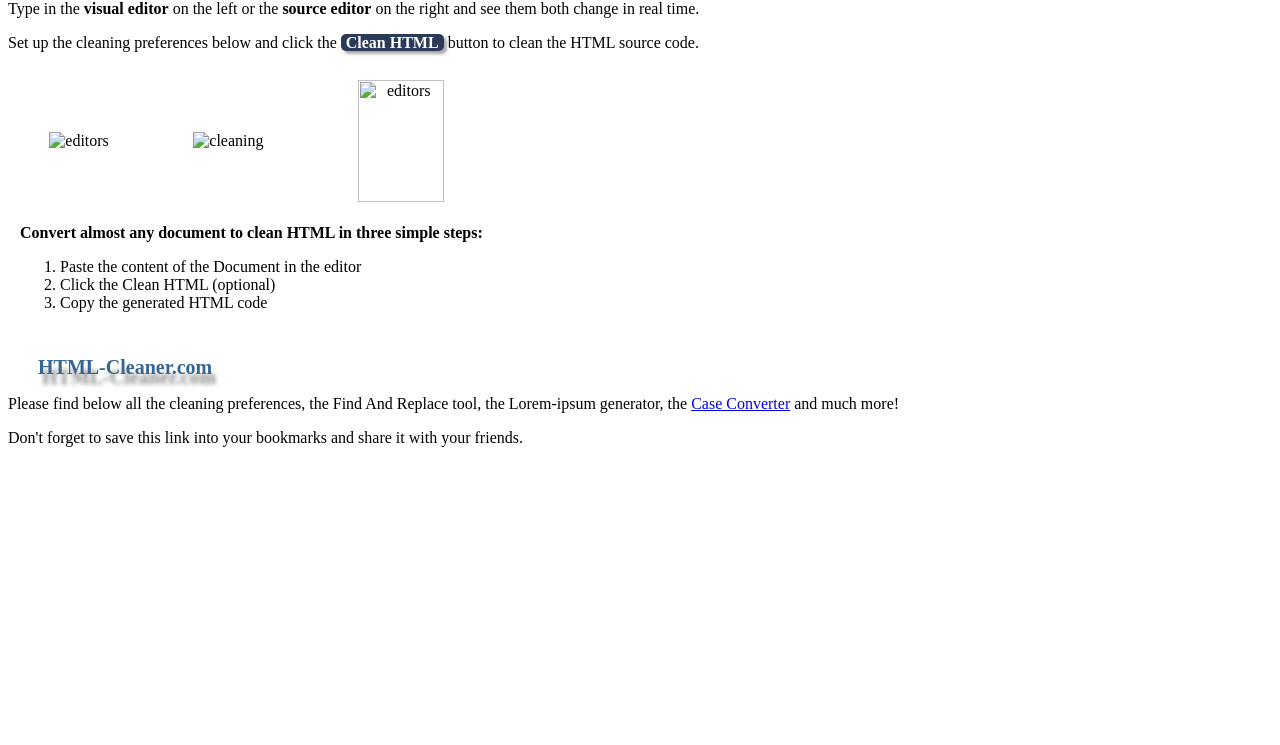
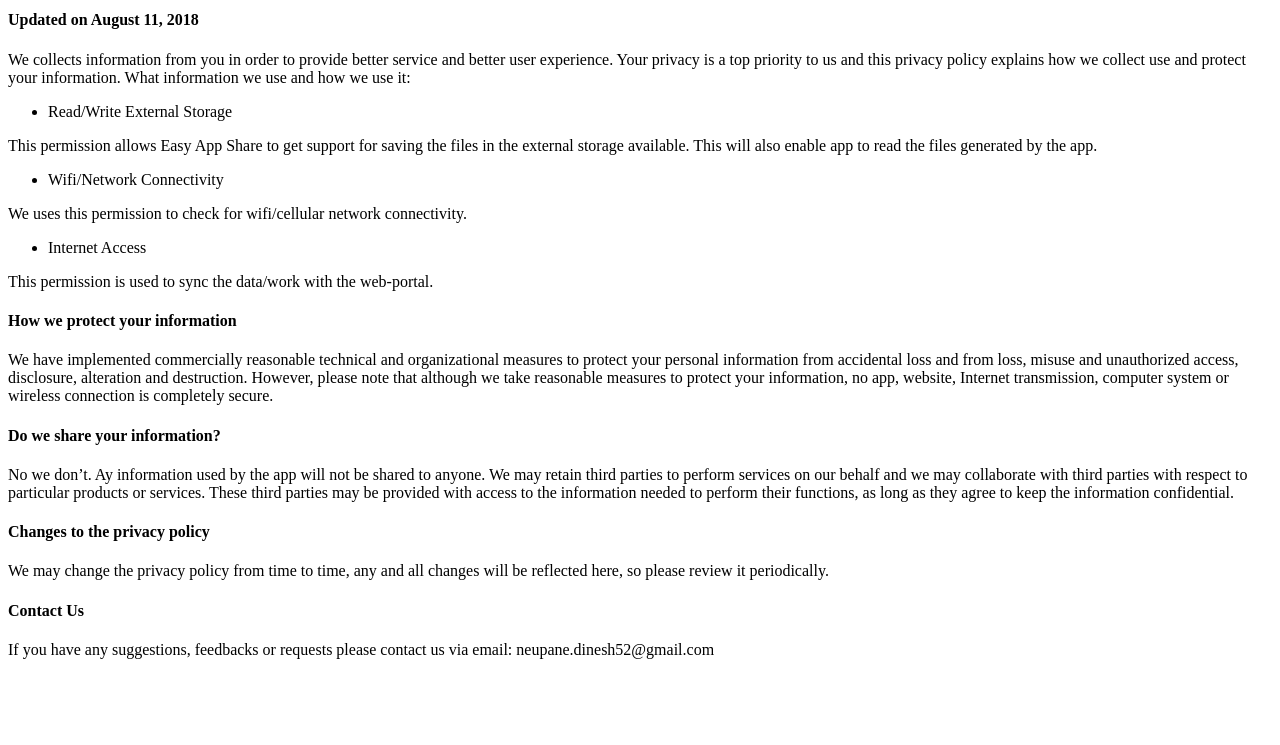
Before and after one commit to DineshNeupane/EasyAppShare, a plain HTML site: page index.html in a window 1280 px wide. Shown: the part 55-800 px from the top of the page. Drawn offline with Linux system fonts and the light colour scheme.

Commit message:
Update index.html

```diff
--- a/index.html
+++ b/index.html
@@ -1,25 +1,81 @@
-<h2><span style="color: #4b67a1;">This is a demo</span> - <span style="color: #008000;">You can edit the text! <img src="/images/smiley.png" alt="laughing" /> &hearts;</span> </h2>
-<p>Type in the <strong>visual editor</strong> on the left or the <strong>source editor</strong> on the right and see them both change in real time.</p>
-<p>Set up the cleaning preferences below and click the <strong style="box-shadow: 3px 3px 3px #aaa; border-radius: 5px; padding: 0 5px; background-color: #2b3a56; color: #fff;"> Clean HTML</strong> button to clean the HTML source code.</p>
-<!--This is just a comment above the table...-->
-<table class="demoTable" cellpadding="10">
-<tbody>
-<tr style="text-align: center;">
-<td><img src="/images/document-editors.png" alt="editors" /></td>
-<td><img src="/images/cleaning-arrow.png" alt="cleaning" /></td>
-<td><img src="/images/clean-html.png" alt="editors" width="86" height="122" /></td>
-</tr>
-<tr>
-<td colspan="3"><strong>Convert almost any document to clean HTML in three simple steps:</strong>
-<ol>
-<li>Paste the content of the Document in the editor</li>
-<li>Click the Clean HTML (optional)</li>
-<li>Copy the generated HTML code</li>
-</ol>
-</td>
-</tr>
-</tbody>
-</table>
-<p><strong><span style="color: #366691; font-size: 20px; text-shadow: 4px 10px 4px #888;">&nbsp;&nbsp;&nbsp;&nbsp;&nbsp;&nbsp;HTML-Cleaner.com</span></strong></p>
-<p>Please find below all the cleaning preferences, the Find And Replace tool, the Lorem-ipsum generator, the <a href="https://html-cleaner.com/case-converter/">Case Converter</a> and much more!</p>
-<p>Don't forget to save this link into your bookmarks and share it with your friends.</p>
+<h1 dir="ltr" id="docs-internal-guid-7b16d879-7fff-07e0-df99-25af011e2de7">
+    Privacy Policy
+</h1>
+<h4 dir="ltr">
+    Updated on August 11, 2018
+</h4>
+<p dir="ltr">
+    We collects information from you in order to provide better service and
+    better user experience. Your privacy is a top priority to us and this
+    privacy policy explains how we collect use and protect your information.
+    What information we use and how we use it:
+</p>
+<ul>
+    <li dir="ltr">
+        <p dir="ltr">
+            Read/Write External Storage
+        </p>
+    </li>
+</ul>
+<p dir="ltr">
+    This permission allows Easy App Share to get support for saving the files
+    in the external storage available. This will also enable app to read the
+    files generated by the app.
+</p>
+<ul>
+    <li dir="ltr">
+        <p dir="ltr">
+            Wifi/Network Connectivity
+        </p>
+    </li>
+</ul>
+<p dir="ltr">
+    We uses this permission to check for wifi/cellular network connectivity.
+</p>
+<ul>
+    <li dir="ltr">
+        <p dir="ltr">
+            Internet Access
+        </p>
+    </li>
+</ul>
+<p dir="ltr">
+    This permission is used to sync the data/work with the web-portal.
+</p>
+<h4 dir="ltr">
+    How we protect your information
+</h4>
+<p dir="ltr">
+    We have implemented commercially reasonable technical and organizational
+    measures to protect your personal information from accidental loss and from
+    loss, misuse and unauthorized access, disclosure, alteration and
+    destruction. However, please note that although we take reasonable measures
+    to protect your information, no app, website, Internet transmission,
+    computer system or wireless connection is completely secure.
+</p>
+<h4 dir="ltr">
+    Do we share your information?
+</h4>
+<p dir="ltr">
+    No we don’t. Ay information used by the app will not be shared to anyone.
+    We may retain third parties to perform services on our behalf and we may
+    collaborate with third parties with respect to particular products or
+    services. These third parties may be provided with access to the
+    information needed to perform their functions, as long as they agree to
+    keep the information confidential.
+</p>
+<h4 dir="ltr">
+    Changes to the privacy policy
+</h4>
+<p dir="ltr">
+    We may change the privacy policy from time to time, any and all changes
+    will be reflected here, so please review it periodically.
+</p>
+<h4 dir="ltr">
+    Contact Us
+</h4>
+<p dir="ltr">
+    If you have any suggestions, feedbacks or requests please contact us via
+    email: neupane.dinesh52@gmail.com
+</p>
+<br/>
```
